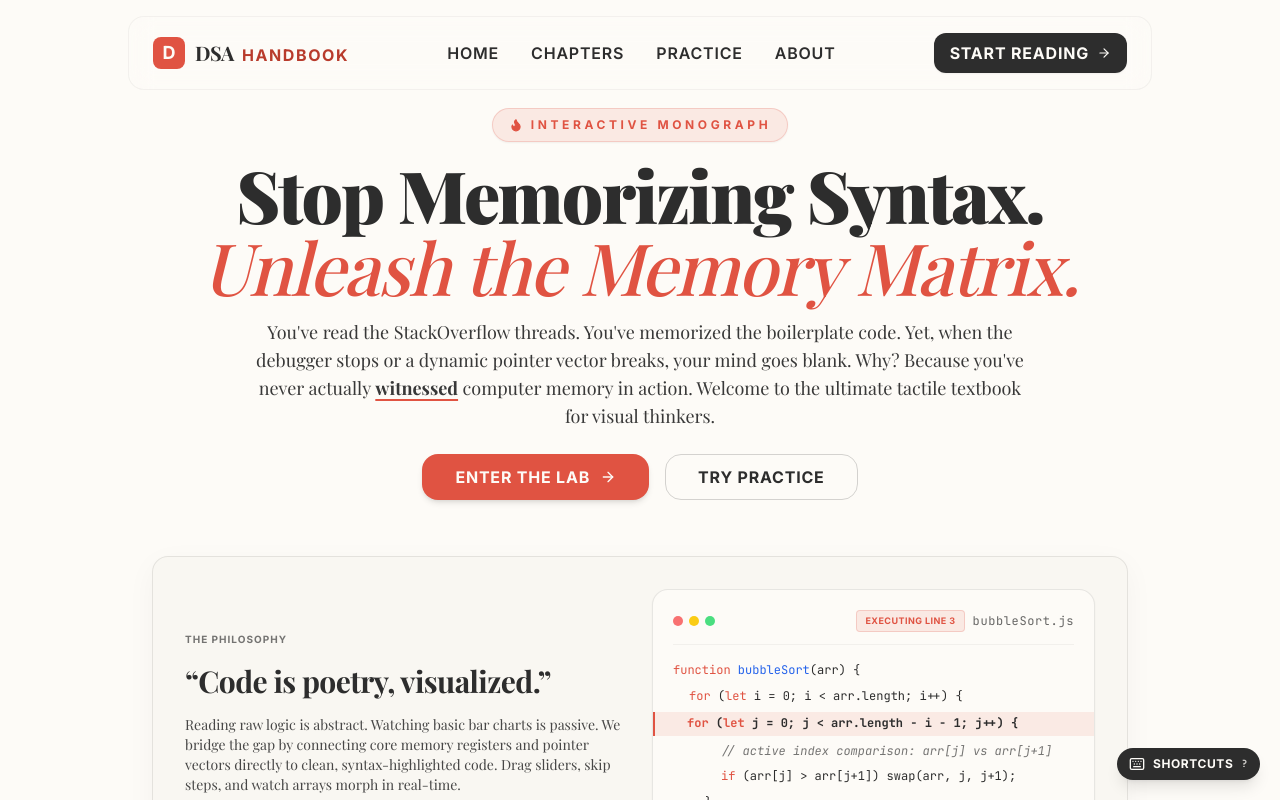
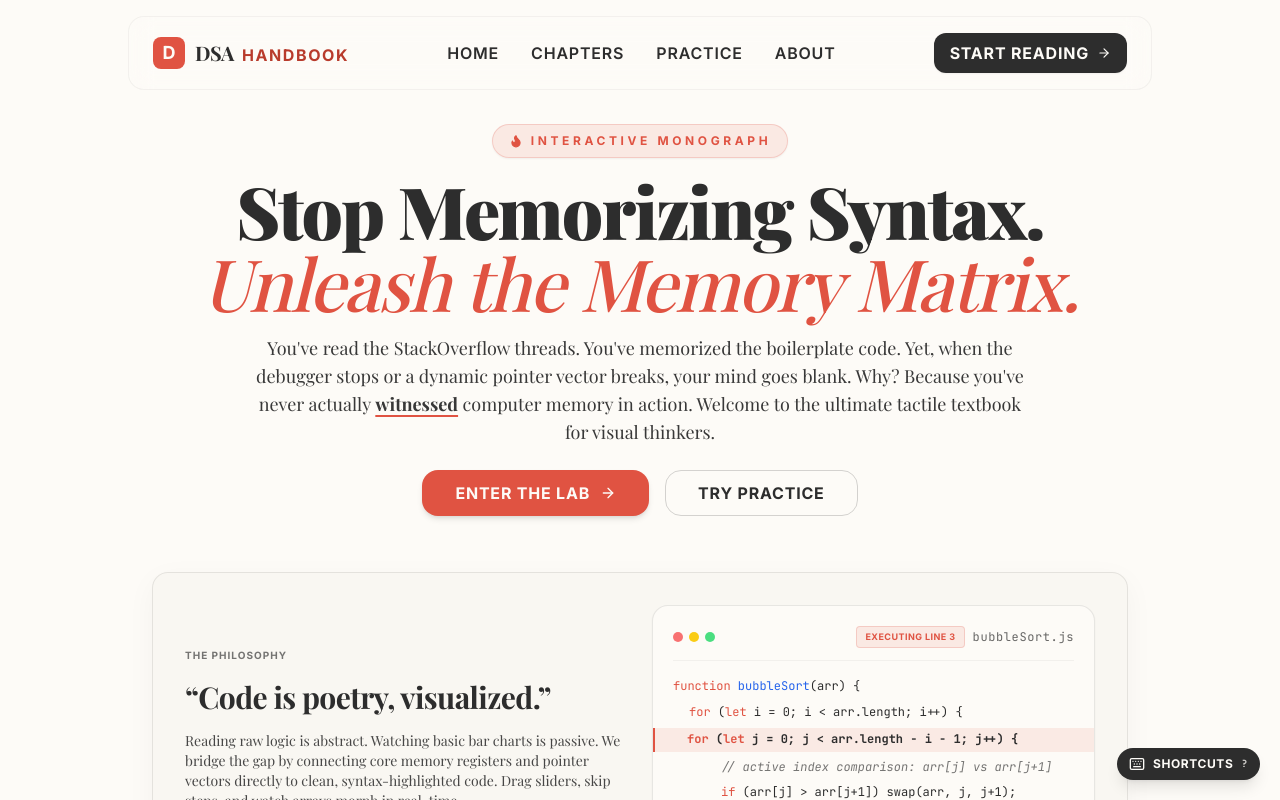
Before and after one commit to hahuyhungdev/web-interactive-dsa-handbook, a React (Vite) app: page / in a window 1280 px wide. Shown: the top 800 px of the page. Built offline with nearby package versions, Linux system fonts and the light colour scheme; a web font is replaced by a local one.

Commit message:
fix(layout): align main layout padding top with sticky sidebar offset to eliminate initial scroll shift

```diff
--- a/src/layouts/MainLayout.tsx
+++ b/src/layouts/MainLayout.tsx
@@ -47,7 +47,7 @@ export function MainLayout({ activeLesson, onSelectLesson }: MainLayoutProps) {
     <div className="min-h-screen bg-paper text-charcoal selection:bg-coral/20 selection:text-coral flex flex-col">
       <Navbar />
 
-      <div className="pt-20 flex-1 flex flex-col md:flex-row max-w-[95rem] w-full mx-auto relative px-4 md:px-6 mb-8">
+      <div className="pt-24 flex-1 flex flex-col md:flex-row max-w-[95rem] w-full mx-auto relative px-4 md:px-6 mb-8">
         {/* Left column: Sidebar TableOfContents */}
         {!hideSidebar && (
           <aside className={`shrink-0 border-b md:border-b-0 md:border-r border-charcoal/10 py-6 md:py-0 md:sticky md:top-24 md:self-start md:max-h-[calc(100vh-120px)] md:overflow-y-auto scrollbar-none transition-[width,padding,border-color,opacity] duration-300 relative ${
```
